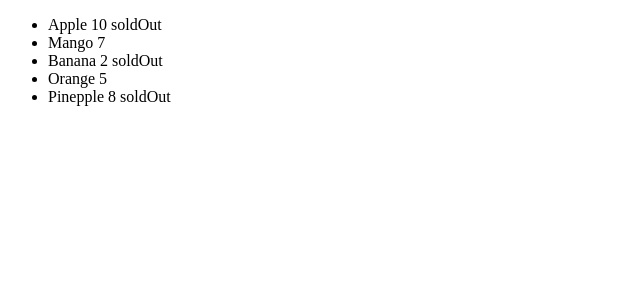
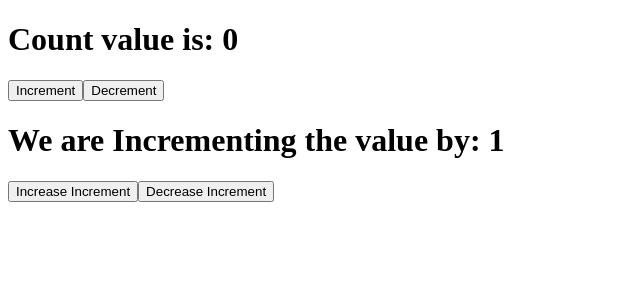
Before and after one commit to claudiahW/projectone, a React (Vite) app: page / in a window 1280 px wide. Shown: the top 300 px of the page, without its empty margins (0-640 px from the left). Built offline with nearby package versions, Linux system fonts and the light colour scheme.

Commit message:
create multiple states

```diff
--- a/src/App.jsx
+++ b/src/App.jsx
@@ -1,12 +1,9 @@
-import Fruits from "./components/Fruits";
-import Hello from "./components/Hello";
-import Fruit from "./components/Fruit";
-import ConditionalComponent from "./components/ConditionalComponent";
 
+import Counter from "./components/Counter";
 function App() {
   return (
   <div className="App">
-   <Fruits />
+   <Counter />
    </div>
       );
 
--- /dev/null
+++ b/src/components/Counter.jsx
@@ -0,0 +1,28 @@
+import { useState } from "react";
+export default function Counter() {
+    const [count, setCount] = useState(0);
+    const [incrementBy, setIncrementBy] = useState(1);
+    function increment(){
+     setCount(count + incrementBy);
+    }
+    function decrement(){
+        setCount(count - incrementBy);
+    }
+    function increaseIncrement(){
+        setIncrementBy(incrementBy + 1);
+    }
+    function decreaseIncrement(){
+        setIncrementBy(incrementBy - 1);
+    }
+    return (
+    <div>
+        <h1>Count value is: {count}</h1>
+        <button onClick={increment}>Increment</button>
+        <button onClick={decrement}>Decrement</button>
+
+        <h1>We are Incrementing the value by: {incrementBy}</h1>
+        <button onClick={increaseIncrement}>Increase Increment</button>
+        <button onClick={decreaseIncrement}>Decrease Increment</button>
+    </div>
+    );
+}
```
Also changed, not shown: src/components/Message.jsx (+10 -0 lines).
